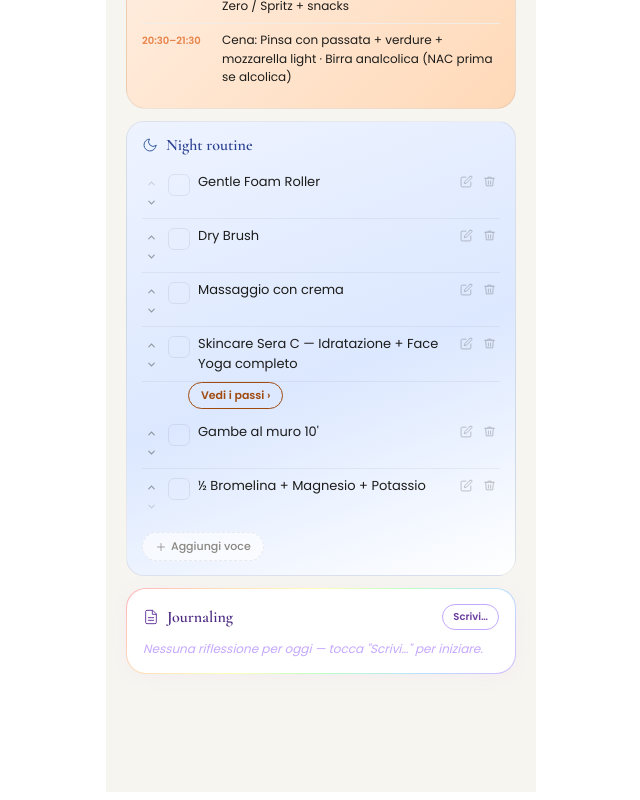
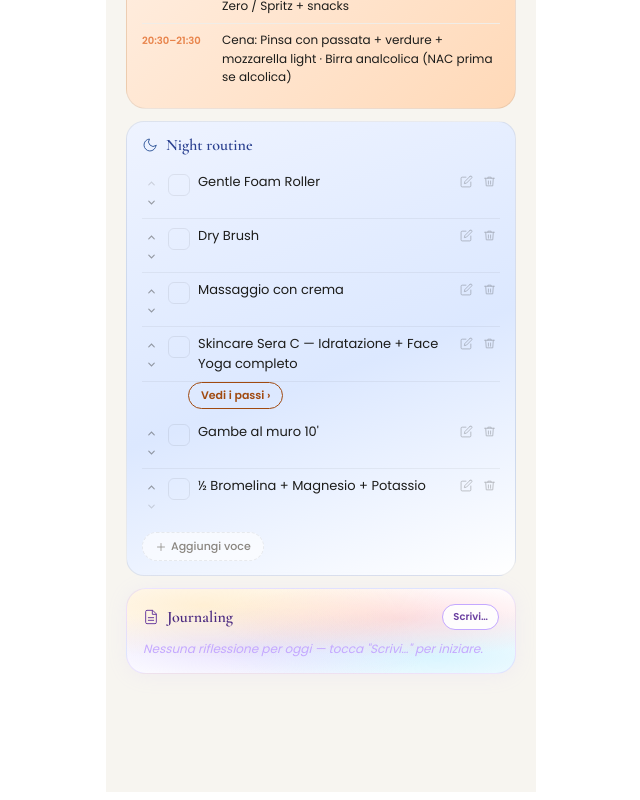
Before and after one commit to sarahcol95/Better-me, a React (Vite) app: page / in a window 1280 px wide. Shown: the part 2266-3066 px from the top of the page, without its empty margins (319-959 px from the left). Built offline with nearby package versions, Linux system fonts and the light colour scheme.

Commit message:
Update App.jsx

```diff
--- a/src/App.jsx
+++ b/src/App.jsx
@@ -658,14 +658,14 @@ function JournalingCard({entry,onSave,dateKey}){
   const[text,setText]=useState(entry);
   useEffect(()=>{setText(entry);},[entry,dateKey]);
   return(
-    <div style={{borderRadius:20,padding:"15px 16px",marginBottom:12,background:"#FFFFFF",border:"1px solid transparent",backgroundImage:"linear-gradient(#fff,#fff),linear-gradient(135deg,#FFB3BA,#FFDFBA,#FFFFBA,#BAFFC9,#BAE1FF,#D4BAFF)",backgroundOrigin:"border-box",backgroundClip:"padding-box,border-box",boxShadow:"0 2px 16px rgba(200,180,255,0.10)"}}>
+    <div style={{borderRadius:20,padding:"15px 16px",marginBottom:12,background:"radial-gradient(ellipse at 20% 20%, rgba(255,220,160,0.45) 0%, transparent 55%), radial-gradient(ellipse at 70% 35%, rgba(255,180,190,0.45) 0%, transparent 50%), radial-gradient(ellipse at 30% 70%, rgba(200,185,255,0.40) 0%, transparent 50%), radial-gradient(ellipse at 80% 80%, rgba(160,230,255,0.40) 0%, transparent 50%), #FFFFFF",border:"0.5px solid rgba(200,180,255,0.3)",boxShadow:"0 2px 20px rgba(200,180,255,0.12)"}}>
       <div style={{display:"flex",alignItems:"center",justifyContent:"space-between",marginBottom:10}}>
         <div style={{display:"flex",alignItems:"center",gap:8}}><Ic n="note" s={16} c="#6B3FA0"/><Title size={16} style={{color:"#4A2880"}}>Journaling</Title></div>
         {!editing&&<button onClick={()=>setEditing(true)} style={{fontSize:10,padding:"4px 10px",borderRadius:20,border:"1px solid #C4A8FF",background:"rgba(255,255,255,0.9)",color:"#6B3FA0",cursor:"pointer",fontFamily:F.body,fontWeight:600}}>{entry?"Modifica ✎":"Scrivi…"}</button>}
       </div>
       {editing?(
         <div>
-          <textarea autoFocus value={text} onChange={e=>setText(e.target.value)} placeholder="Come ti senti oggi? Cosa hai imparato? Cosa ti ha colpita?…" rows={5} style={{width:"100%",padding:"10px 12px",borderRadius:13,border:"1px solid #D4BAFF",fontFamily:F.body,fontSize:13,color:N.text,background:"rgba(250,248,255,0.9)",resize:"none",outline:"none",lineHeight:1.7,boxSizing:"border-box"}}/>
+          <textarea autoFocus value={text} onChange={e=>setText(e.target.value)} placeholder="Come ti senti oggi? Cosa hai imparato? Cosa ti ha colpita?…" rows={5} style={{width:"100%",padding:"10px 12px",borderRadius:13,border:"1px solid rgba(180,160,255,0.3)",fontFamily:F.body,fontSize:13,color:N.text,background:"rgba(255,255,255,0.55)",backdropFilter:"blur(8px)",resize:"none",outline:"none",lineHeight:1.7,boxSizing:"border-box"}}/>
           <div style={{display:"flex",gap:8,marginTop:8}}>
             <button onClick={()=>{setText(entry);setEditing(false);}} style={{flex:1,padding:"10px",borderRadius:12,border:`0.5px solid ${N.border}`,background:"transparent",color:N.muted,fontSize:12,cursor:"pointer",fontFamily:F.body}}>Annulla</button>
             <button onClick={()=>{onSave(text);setEditing(false);}} style={{flex:2,padding:"10px",borderRadius:12,border:"none",background:"linear-gradient(135deg,#C4A8FF,#9B6FCC)",color:"#fff",fontSize:12,cursor:"pointer",fontFamily:F.body,fontWeight:600}}>Salva</button>
```
